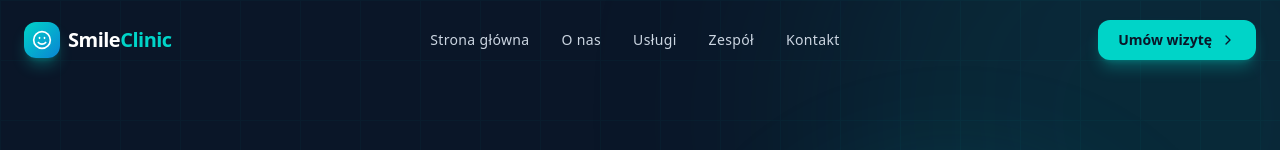
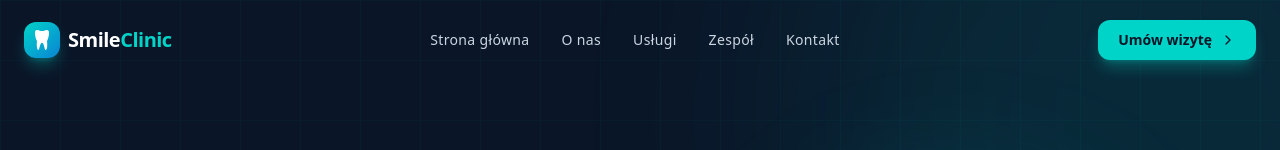
Before and after one commit to m1enso/smile-clinic, a React (Vite) app: page / in a window 1280 px wide. Shown: the top 150 px of the page. Built offline with nearby package versions, Linux system fonts and the light colour scheme.

Commit message:
Use tooth SVG for both favicon and navbar/footer logo

```diff
--- a/index.html
+++ b/index.html
@@ -2,7 +2,7 @@
 <html lang="en">
   <head>
     <meta charset="UTF-8" />
-    <link rel="icon" type="image/svg+xml" href="/favicon.svg?v=4" />
+    <link rel="icon" type="image/svg+xml" href="/favicon.svg?v=5" />
     <meta name="viewport" content="width=device-width, initial-scale=1.0" />
     <title>Smile Clinic – Twój uśmiech, nasza pasja</title>
   </head>
--- a/src/App.tsx
+++ b/src/App.tsx
@@ -218,7 +218,10 @@ export default function App() {
         <div className="max-w-7xl mx-auto px-6 flex items-center justify-between">
           <button onClick={() => scrollTo("home")} className="flex items-center gap-2">
             <div className="w-9 h-9 rounded-xl bg-gradient-to-br from-[#00D4C8] to-[#0A84D4] flex items-center justify-center shadow-lg shadow-[#00D4C8]/30">
-              <Smile className="w-5 h-5 text-white" />
+              <svg viewBox="0 0 36 36" className="w-5 h-5" fill="none">
+                <path fill="white" d="M18 2C13 2 11.11-1.276 7.002.7 3 2.625 7 17.002 9 20c-.444 2.537-.59 8.787-.171 10.91.576 2.921 1.561 5.09 2.748 5.09 2 0 2.423-13.002 6.423-13V2zm0 0c5 0 6.89-3.276 10.998-1.3C33 2.625 29 17.002 27 20c.444 2.537.59 8.787.171 10.91-.575 2.921-1.561 5.09-2.748 5.09-2 0-2.423-13.002-6.423-13V2z"/>
+                <path fill="rgba(255,255,255,0.4)" d="M18 7.259c-2.278 0-4.419-.81-5.444-1.563-.334-.245-.406-.715-.161-1.048.246-.335.714-.405 1.048-.161.84.617 2.722 1.273 4.556 1.273 1.97 0 3.942-.709 4.489-1.217.305-.282.777-.264 1.06.039.281.304.265.778-.039 1.06-.958.891-3.431 1.617-5.509 1.617z"/>
+              </svg>
             </div>
             <span className="text-xl font-black tracking-tight">Smile<span className="text-[#00D4C8]">Clinic</span></span>
           </button>
@@ -655,7 +658,10 @@ export default function App() {
             <div className="md:col-span-2">
               <div className="flex items-center gap-2 mb-4">
                 <div className="w-9 h-9 rounded-xl bg-gradient-to-br from-[#00D4C8] to-[#0A84D4] flex items-center justify-center">
-                  <Smile className="w-5 h-5 text-white" />
+                  <svg viewBox="0 0 36 36" className="w-5 h-5" fill="none">
+                    <path fill="white" d="M18 2C13 2 11.11-1.276 7.002.7 3 2.625 7 17.002 9 20c-.444 2.537-.59 8.787-.171 10.91.576 2.921 1.561 5.09 2.748 5.09 2 0 2.423-13.002 6.423-13V2zm0 0c5 0 6.89-3.276 10.998-1.3C33 2.625 29 17.002 27 20c.444 2.537.59 8.787.171 10.91-.575 2.921-1.561 5.09-2.748 5.09-2 0-2.423-13.002-6.423-13V2z"/>
+                    <path fill="rgba(255,255,255,0.4)" d="M18 7.259c-2.278 0-4.419-.81-5.444-1.563-.334-.245-.406-.715-.161-1.048.246-.335.714-.405 1.048-.161.84.617 2.722 1.273 4.556 1.273 1.97 0 3.942-.709 4.489-1.217.305-.282.777-.264 1.06.039.281.304.265.778-.039 1.06-.958.891-3.431 1.617-5.509 1.617z"/>
+                  </svg>
                 </div>
                 <span className="text-xl font-black">Smile<span className="text-[#00D4C8]">Clinic</span></span>
               </div>
```
Also changed, not shown: public/favicon.svg.
